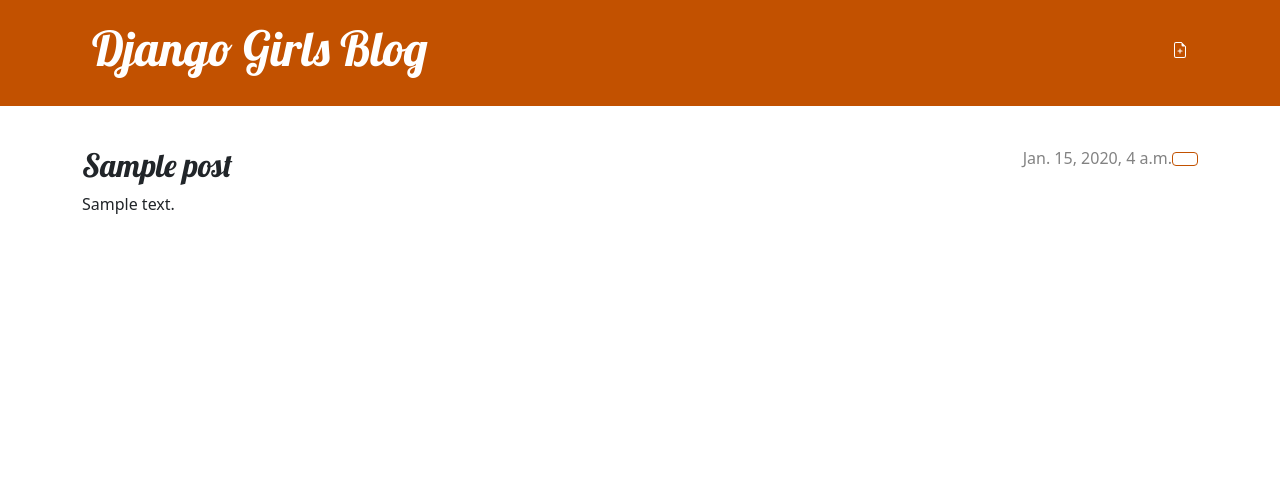
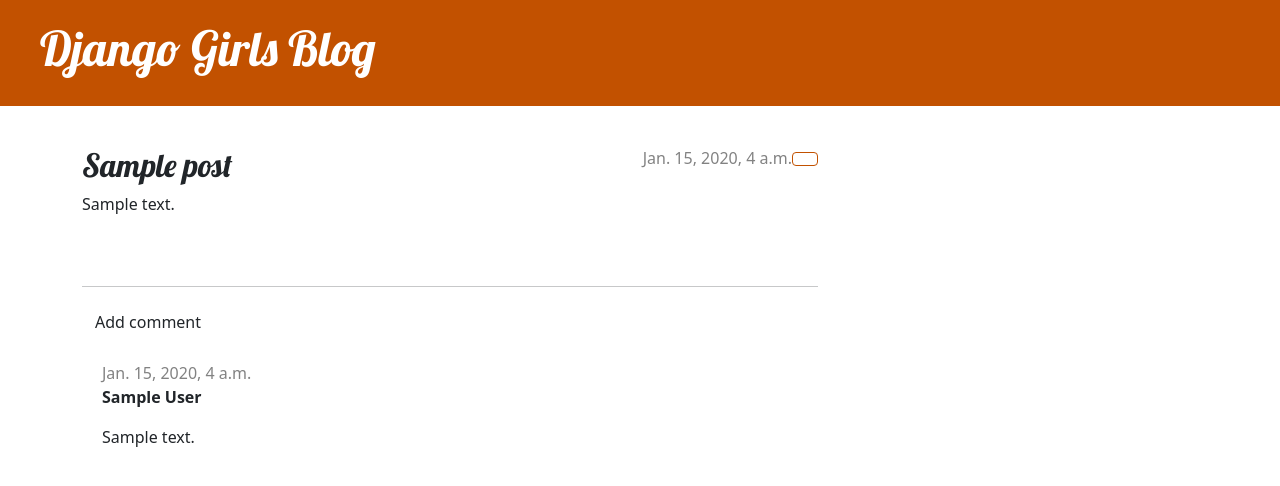
Before and after one commit to NKing87/my-first-blog, a Django app: page /post/1/ in a window 1280 px wide. Shown: the top 486 px of the page. Run offline with Django 5.2, Linux system fonts and the light colour scheme; tables that the repository leaves empty hold one stand-in row (values such as "Sample post").

Commit message:
Created login pages as well as the ability to add comments to posts on the blog

```diff
--- a/blog/admin.py
+++ b/blog/admin.py
@@ -1,4 +1,5 @@
 from django.contrib import admin
-from .models import Post
+from .models import Post, Comment
 
 admin.site.register(Post)
+admin.site.register(Comment)
--- a/blog/models.py
+++ b/blog/models.py
@@ -16,3 +16,20 @@
 
     def __str__(self):
         return self.title
+
+class Comment(models.Model):
+    post = models.ForeignKey('blog.Post', on_delete=models.CASCADE, related_name='comments')
+    author = models.CharField(max_length=200)
+    text = models.TextField()
+    created_date = models.DateTimeField(default=timezone.now)
+    approved_comment = models.BooleanField(default=False)
+
+    def approve(self):
+        self.approved_comment = True
+        self.save()
+
+    def approved_comments(self):
+        return self.comments.filter(approved_comment=True)
+
+    def __str__(self):
+        return self.text
--- a/blog/static/css/blog.css
+++ b/blog/static/css/blog.css
@@ -68,3 +68,7 @@
     color: #FFFFFF;
     background-color: #C25100;
 }
+
+.comment {
+    margin: 20px 0px 20px 20px;
+}
--- a/blog/templates/blog/base.html
+++ b/blog/templates/blog/base.html
@@ -8,26 +8,23 @@
         <link rel="stylesheet" href="{% static 'css/blog.css' %}">
     </head>
     <body>
-        <header class="page-header">
-            <div class="container">
-                <a href="{% url 'post_new' %}" class="top-menu">
-                    {% include './icons/file-earmark-plus.svg' %}
+        <div class="page-header">
             {% if user.is_authenticated %}
-                        <a href="{% url 'post_new' %}" class="top-menu">
-                            {% include './icons/file-earmark-plus.svg' %}
-                        </a>
+                <a href="{% url 'post_new' %}" class="top-menu"><span class="glyphicon glyphicon-plus"></span></a>
+                <a href="{% url 'post_draft_list' %}" class="top-menu"><span class="glyphicon glyphicon-edit"></span></a>
+                <p class="top-menu">Hello {{ user.username }} <small>(<a href="{% url 'logout' %}">Log out</a>)</small></p>
+            {% else %}
+                <a href="{% url 'login' %}" class="top-menu"><span class="glyphicon glyphicon-lock"></span></a>
             {% endif %}
-                </a>
             <h1><a href="/">Django Girls Blog</a></h1>
         </div>
-        </header>
-        <main class="content container">
+        <div class="content container">
             <div class="row">
-                <div class="col">
+                <div class="col-md-8">
                 {% block content %}
                 {% endblock %}
                 </div>
             </div>
-        </main>
+        </div>
     </body>
 </html>
--- a/blog/templates/blog/post_detail.html
+++ b/blog/templates/blog/post_detail.html
@@ -8,15 +8,41 @@
                     <a class="btn btn-secondary" href="{% url 'post_edit' pk=post.pk %}">
                         {% include './icons/bootstrap-icons-1.11.3/pencil-fill.svg' %}
                     </a>
+                    <a class="btn btn-default" href="{% url 'post_remove' pk=post.pk %}"><span class="glyphicon glyphicon-remove"></span></a>
                 {% endif %}
             </a>
         </aside>
         {% if post.published_date %}
-            <time class="date">
+            <div class="date">
                 {{ post.published_date }}
-            </time>
+            </div>
+        {% else %}
+            <a class="btn btn-default" href="{% url 'post_publish' pk=post.pk %}">Publish</a>
         {% endif %}
         <h2>{{ post.title }}</h2>
         <p>{{ post.text|linebreaksbr }}</p>
     </article>
+    <hr>
+    <a class="btn btn-default" href="{% url 'add_comment_to_post' pk=post.pk %}">Add comment</a>
+    {% for comment in post.comments.all %}
+        {% if user.is_authenticated or comment.approved_comment %}
+        <div class="comment">
+            <div class="date">
+                {{ comment.created_date }}
+                {% if not comment.approved_comment %}
+                    <a class="btn btn-default" href="{% url 'comment_remove' pk=comment.pk %}">
+                        {% include './icons/hand-thumbs-down.svg' %}
+                    </a>
+                    <a class="btn btn-default" href="{% url 'comment_approve' pk=comment.pk %}">
+                        {% include './icons/hand-thumbs-up.svg' %}
+                    </a>
+                {% endif %}
+            </div>
+            <strong>{{ comment.author }}</strong>
+            <p>{{ comment.text|linebreaks }}</p>
+        </div>
+        {% endif %}
+    {% empty %}
+        <p>No comments here yet :(</p>
+    {% endfor %}
 {% endblock %}
--- a/blog/urls.py
+++ b/blog/urls.py
@@ -6,4 +6,10 @@
     path('post/<int:pk>/', views.post_detail, name='post_detail'),
     path('post/new/', views.post_new, name='post_new'),
     path('post/<int:pk>/edit/', views.post_edit, name='post_edit'),
+    path('drafts/', views.post_draft_list, name='post_draft_list'),
+    path('post/<pk>/publish/', views.post_publish, name='post_publish'),
+    path('post/<pk>/remove/', views.post_remove, name='post_remove'),
+    path('post/<int:pk>/comment/', views.add_comment_to_post, name='add_comment_to_post'),
+    path('comment/<int:pk>/approve/', views.comment_approve, name='comment_approve'),
+    path('comment/<int:pk>/remove/', views.comment_remove, name='comment_remove'),
 ]
--- a/blog/views.py
+++ b/blog/views.py
@@ -1,9 +1,10 @@
 from django.shortcuts import render
 from django.utils import timezone
-from .models import Post
+from .models import Post, Comment
 from django.shortcuts import render, get_object_or_404
-from .forms import PostForm
+from .forms import PostForm, CommentForm
 from django.shortcuts import redirect
+from django.contrib.auth.decorators import login_required
 
 def post_list(request):
     posts = Post.objects.filter(published_date__lte=timezone.now()).order_by('published_date')
@@ -13,29 +14,71 @@
     post = get_object_or_404(Post, pk=pk)
     return render(request, 'blog/post_detail.html', {'post': post})
 
+@login_required
 def post_new(request):
+        if request.method == "POST":
+            form = PostForm(request.POST)
+            if form.is_valid():
+                post = form.save(commit=False)
+                post.author = request.user
+                post.save()
+                return redirect('post_detail', pk=post.pk)
+        else:
+            form = PostForm()
+        return render(request, 'blog/post_edit.html', {'form': form})
+
+@login_required
+def post_edit(request, pk):
+        post = get_object_or_404(Post, pk=pk)
+        if request.method == "POST":
+            form = PostForm(request.POST, instance=post)
+            if form.is_valid():
+                post = form.save(commit=False)
+                post.author = request.user
+                post.save()
+                return redirect('post_detail', pk=post.pk)
+        else:
+            form = PostForm(instance=post)
+        return render(request, 'blog/post_edit.html', {'form': form})
+
+@login_required
+def post_draft_list(request):
+        posts = Post.objects.filter(published_date__isnull=True).order_by('created_date')
+        return render(request, 'blog/post_draft_list.html', {'posts': posts})
+
+@login_required
+def post_publish(request, pk):
+        post = get_object_or_404(Post, pk=pk)
+        post.publish()
+        return redirect('post_detail', pk=pk)
+
+@login_required
+def post_remove(request, pk):
+        post = get_object_or_404(Post, pk=pk)
+        post.delete()
+        return redirect('post_list')
+
+def add_comment_to_post(request, pk):
+    post = get_object_or_404(Post, pk=pk)
     if request.method == "POST":
-        form = PostForm(request.POST)
+        form = CommentForm(request.POST)
         if form.is_valid():
-            post = form.save(commit=False)
-            post.author = request.user
-            post.published_date = timezone.now()
-            post.save()
+            comment = form.save(commit=False)
+            comment.post = post
+            comment.save()
             return redirect('post_detail', pk=post.pk)
     else:
-        form = PostForm()
-    return render(request, 'blog/post_edit.html', {'form': form})
+        form = CommentForm()
+    return render(request, 'blog/add_comment_to_post.html', {'form': form})
 
-def post_edit(request, pk):
-    post = get_object_or_404(Post, pk=pk)
-    if request.method == "POST":
-        form = PostForm(request.POST, instance=post)
-        if form.is_valid():
-            post = form.save(commit=False)
-            post.author = request.user
-            post.published_date = timezone.now()
-            post.save()
-            return redirect('post_detail', pk=post.pk)
-    else:
-        form = PostForm(instance=post)
-    return render(request, 'blog/post_edit.html', {'form': form})
+@login_required
+def comment_approve(request, pk):
+    comment = get_object_or_404(Comment, pk=pk)
+    comment.approve()
+    return redirect('post_detail', pk=comment.post.pk)
+
+@login_required
+def comment_remove(request, pk):
+    comment = get_object_or_404(Comment, pk=pk)
+    comment.delete()
+    return redirect('post_detail', pk=comment.post.pk)
--- a/mysite/settings.py
+++ b/mysite/settings.py
@@ -11,6 +11,8 @@
 """
 
 from pathlib import Path
+
+LOGIN_REDIRECT_URL = '/'
 
 # Build paths inside the project like this: BASE_DIR / 'subdir'.
 BASE_DIR = Path(__file__).resolve().parent.parent
--- a/mysite/urls.py
+++ b/mysite/urls.py
@@ -1,7 +1,10 @@
 from django.contrib import admin
 from django.urls import path, include
 
+from django.contrib.auth import views
+
 urlpatterns = [
     path('admin/', admin.site.urls),
+    path('accounts/login/', views.LoginView.as_view(), name='login'),
     path('', include('blog.urls')),
 ]
```
Also changed, not shown: blog/forms.py (+7 -1 lines), blog/templates/blog/add_comment_to_post.html (added, +9 -0 lines), blog/templates/blog/post_draft_list.html (added, +11 -0 lines), blog/templates/blog/post_list.html (+7 -6 lines), blog/templates/registration/login.html (added, +24 -0 lines), blog/migrations/0002_comment.py (added). Lines whose indentation alone changed are shown as unchanged.
